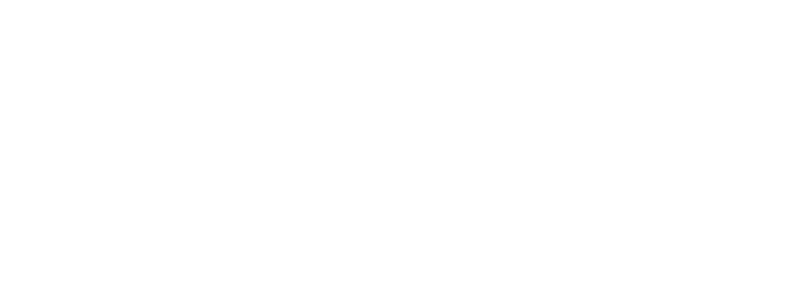
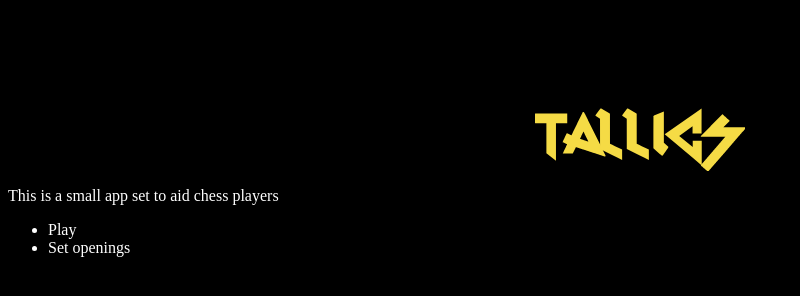
Before and after one commit to Tom4sBeltr4n/tallics, a plain HTML site: page index.html in a window 1280 px wide. Shown: the whole page, without its empty margins (0-800 px from the left). Drawn offline with Linux system fonts and the light colour scheme.

Commit message:
README.md slightly extended. index.html was given a broader structure and content. Basic styles were given as well. Added a js file and a to-do list.

```diff
--- a/index.html
+++ b/index.html
@@ -4,11 +4,22 @@
   <meta charset="UTF-8">
   <meta http-equiv="X-UA-Compatible" content="IE=edge">
   <meta name="viewport" content="width=device-width, initial-scale=1.0">
+  <link rel="stylesheet" href="./styles.css" />
   <title>Tallics</title>
 </head>
 <body>
   <main>
-
+    <!-- href="https://www.fontspace.com/vtks-rude-metal-font-f10055 -->
+    <!-- <img class="main--title" src="./assets/title.png" alt="Tallics!"> -->
+      <div class="main--title-container">
+        <img class="main--title" src="./assets/title.png" alt="Tallics!">
+      </div>
+    <p class="main--subtitle">This is a small app set to aid chess players</p>
+    <ul class="main--menu">
+      <li class="menu--play">Play</li>
+      <li class="menu--play">Set openings</li>
+    </ul>
   </main>
+  <footer></footer>
 </body>
 </html>
--- a/styles.css
+++ b/styles.css
@@ -0,0 +1,28 @@
+:root
+{
+  --golden: #fae28b;
+}
+
+body
+{
+  background-color: #000000;
+  color: #ffffff;
+}
+
+.main--title-container
+{
+  width: 100%;
+  height: 163px;
+}
+
+.main--title
+{
+  position: relative;
+  /* left: calc(50% - 212px);
+  width: 424px;
+  height: 127px; */
+  left: calc(50% - 105px);
+  top: 100px;
+  width: 210px;
+  height: 63px;
+}
```
Also changed, not shown: assets/big-title.png (added), assets/title.png (added), script.js (added), to-do.txt (added), 1 other file.
